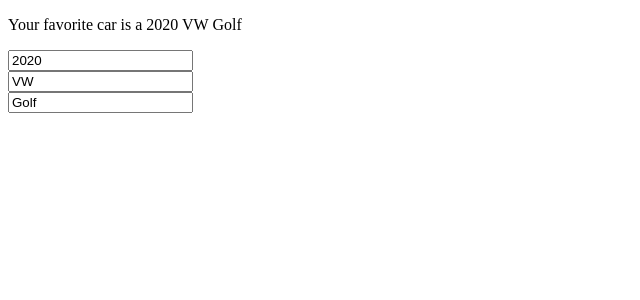
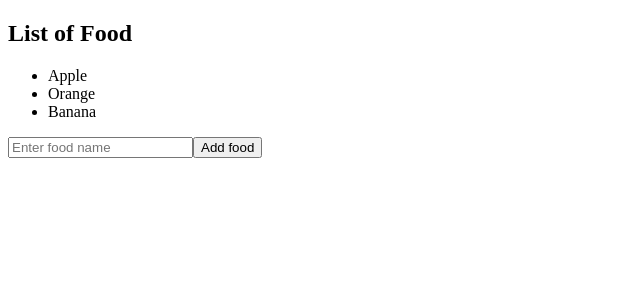
Before and after one commit to DaniahAbukabeer/REACTJS, a React (Vite) app in the folder my-react-app/: page / in a window 1280 px wide. Shown: the top 300 px of the page, without its empty margins (0-640 px from the left). Built offline with nearby package versions, Linux system fonts and the light colour scheme.

Commit message:
done with part 13, how to handle changes and update them for arrays, using usestate and arrow function and spread operators

```diff
--- a/my-react-app/src/App.jsx
+++ b/my-react-app/src/App.jsx
@@ -13,7 +13,7 @@
 import MyCounter from "./MyCounter";
 import NewComponent from "./NewComponent";
 
-
+import MyArrayState from "./MyArrayState";
 
 
 
@@ -42,8 +42,9 @@
 
       {/* <MyCounter/> */}
 
-      <NewComponent/>
+      {/* <NewComponent/> */}
 
+      <MyArrayState/>
 
     {/* <MyComponentNew/>
     <Card/>
--- /dev/null
+++ b/my-react-app/src/MyArrayState.jsx
@@ -0,0 +1,28 @@
+import React,{useState} from "react";
+
+function MyArrayState(){
+
+    const [foods, setFoods] = useState(["Apple","Orange","Banana"]);
+
+    function handleAddFood(){
+        const newFood = document.getElementById("foodInput").value;
+        document.getElementById("foodInput").value = ""; // this is to reset the value of the input feild after we hit the add food button
+        setFoods(f => [...f, newFood]);
+    }
+
+    function handleRemoveFood(index){
+        setFoods(foods.filter((_,i)=> i !== index ));
+    }
+
+    return(<div>
+            <h2>List of Food</h2>
+            <ul>
+                {foods.map((food, index)=><li key={index} onClick={()=> handleRemoveFood(index)}>{food}</li>)}
+            </ul>
+            <input type="text" id="foodInput" placeholder="Enter food name"/>
+            <button onClick={handleAddFood}>Add food</button>
+    </div>);
+
+}
+
+export default MyArrayState
```
Also changed, not shown: my-react-app/notes/UpdateStateOfAnArray.txt (added).
